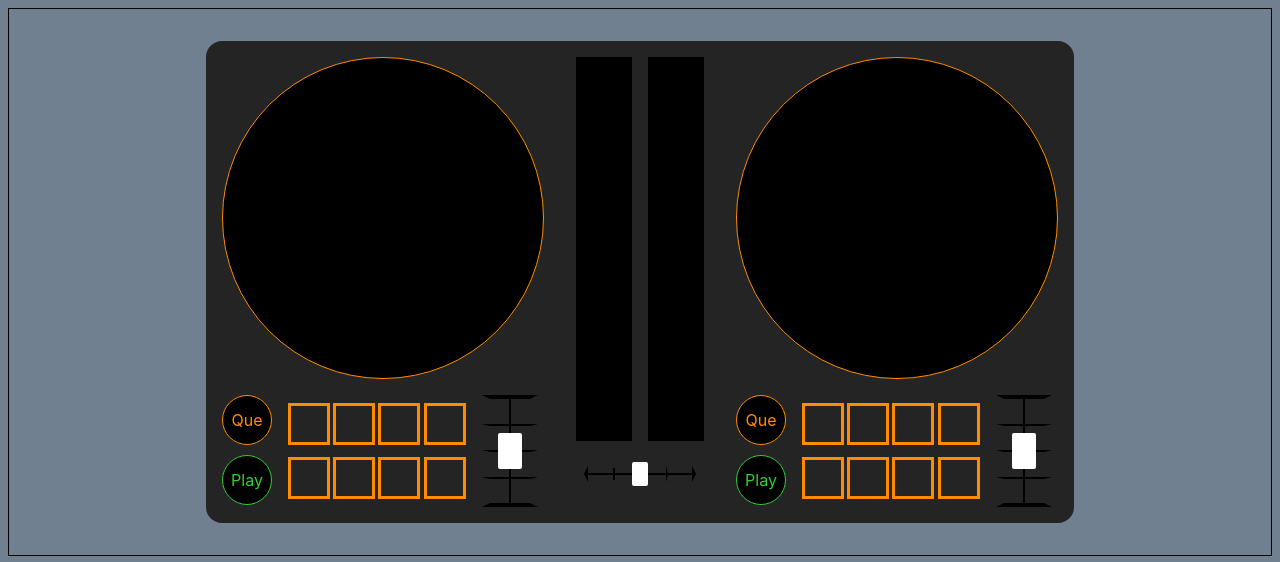
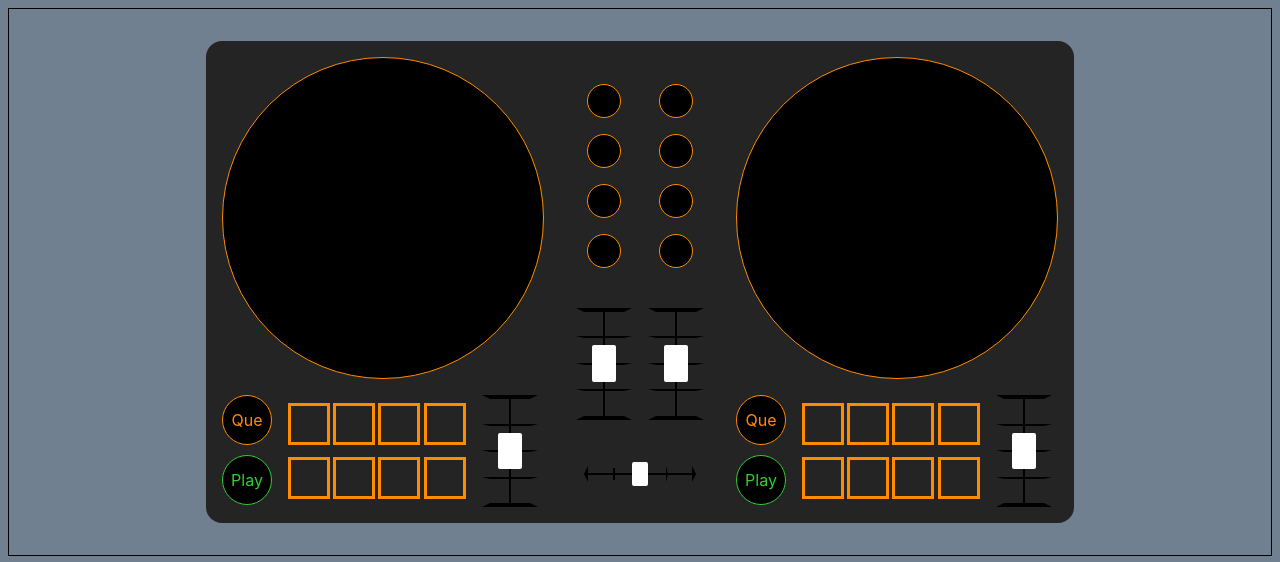
Before and after one commit to Suchti18/dj_controller, a React (Vite) app: page / in a window 1280 px wide. Shown: the top 562 px of the page. Built offline with nearby package versions, Linux system fonts and the light colour scheme.

Commit message:
Added controls in the center

```diff
--- a/src/App.css
+++ b/src/App.css
@@ -285,6 +285,73 @@
   cursor: pointer;
 }
 
+/* Volume slider */
+.volumeSlider {
+  height: 7rem;
+  width: 3.5rem;
+  display: flex;
+  justify-content: center;
+  align-items: center;
+  position: relative;
+  margin-top: 1.5rem;
+}
+
+/* Tick marks */
+.volumeSlider .ticks {
+  position: absolute;
+  height: 100%;
+  width: 100%;
+  display: flex;
+  flex-direction: column;
+  justify-content: space-between;
+  pointer-events: none;
+}
+
+.volumeSlider .ticks span {
+  height: 0;
+  border-left: 8px solid transparent;
+  border-right: 8px solid transparent;
+  border-top: 2px solid black;
+}
+
+.volumeSlider .ticks span:first-child {
+  border-top-width: 4px;
+}
+.volumeSlider .ticks span:last-child {
+  border-bottom: 4px solid black;
+  border-top: 0;
+}
+
+/* Slider */
+.volumeSlider > input[type=range] {
+  writing-mode: vertical-lr;
+  direction: rtl;
+  height: 6.8rem;
+  background: black;
+  width: 2px;
+  margin: 0;
+  position: relative;
+  -webkit-appearance: none;
+}
+
+/* Track */
+.volumeSlider > input[type=range]::-webkit-slider-runnable-track {
+  background: transparent;
+  border-radius: 2px;
+  height: 3rem;
+}
+
+/* Thumb */
+.volumeSlider > input[type=range]::-webkit-slider-thumb {
+  -webkit-appearance: none;
+  margin-top: -1vh;
+  height: 2.3rem;
+  width: 1.5rem;
+  border: 0.5vmin solid white;
+  border-radius: 2px;
+  background-color: white;
+  cursor: pointer;
+}
 
 .center {
   display: grid;
@@ -297,7 +364,44 @@
 }
 
 .channel {
-  background-color: black;
   height: 24rem;
   width: 3.5rem;
+  display: flex;
+  flex-wrap: wrap;
+  gap: 1rem;
+  align-self: center;
+  align-content: center;
+  justify-content: center;
 }
+
+.hi {
+  height: 2rem;
+  width: 2rem;
+  background-color: black;
+  border: 1px solid darkorange;
+  border-radius: 50%;
+}
+
+.mid {
+  height: 2rem;
+  width: 2rem;
+  background-color: black;
+  border: 1px solid darkorange;
+  border-radius: 50%;
+}
+
+.low {
+  height: 2rem;
+  width: 2rem;
+  background-color: black;
+  border: 1px solid darkorange;
+  border-radius: 50%;
+}
+
+.cfx {
+  height: 2rem;
+  width: 2rem;
+  background-color: black;
+  border: 1px solid darkorange;
+  border-radius: 50%;
+}
--- a/src/App.tsx
+++ b/src/App.tsx
@@ -207,10 +207,50 @@ function App() {
           <div className="center">
               <div className="mixer">
                   <div className="channel">
-
+                      <div className="hi"/>
+                      <div className="mid"/>
+                      <div className="low"/>
+                      <div className="cfx"/>
+                      <div className="volumeSlider">
+                          <div className="ticks">
+                              <span className="tick"></span>
+                              <span className="tick"></span>
+                              <span className="tick"></span>
+                              <span className="tick"></span>
+                              <span className="tick"></span>
+                          </div>
+                          <input
+                              type="range"
+                              min="0.0"
+                              defaultValue="1.0"
+                              max="2.0"
+                              step="0.01"
+                              onChange={console.log}
+                          />
+                      </div>
                   </div>
                   <div className="channel">
-
+                      <div className="hi"/>
+                      <div className="mid"/>
+                      <div className="low"/>
+                      <div className="cfx"/>
+                      <div className="volumeSlider">
+                          <div className="ticks">
+                              <span className="tick"></span>
+                              <span className="tick"></span>
+                              <span className="tick"></span>
+                              <span className="tick"></span>
+                              <span className="tick"></span>
+                          </div>
+                          <input
+                              type="range"
+                              min="0.0"
+                              defaultValue="1.0"
+                              max="2.0"
+                              step="0.01"
+                              onChange={console.log}
+                          />
+                      </div>
                   </div>
               </div>
               <div className="positionSlider">
```
